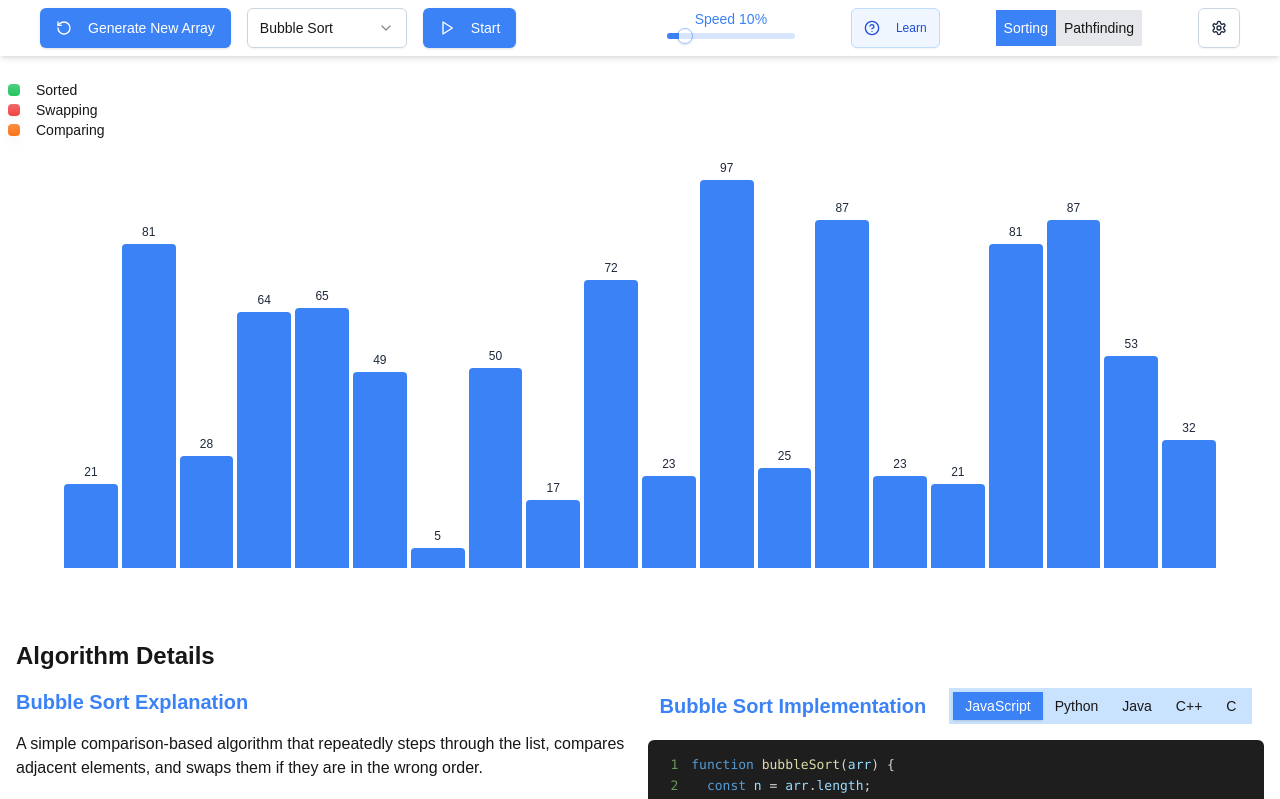
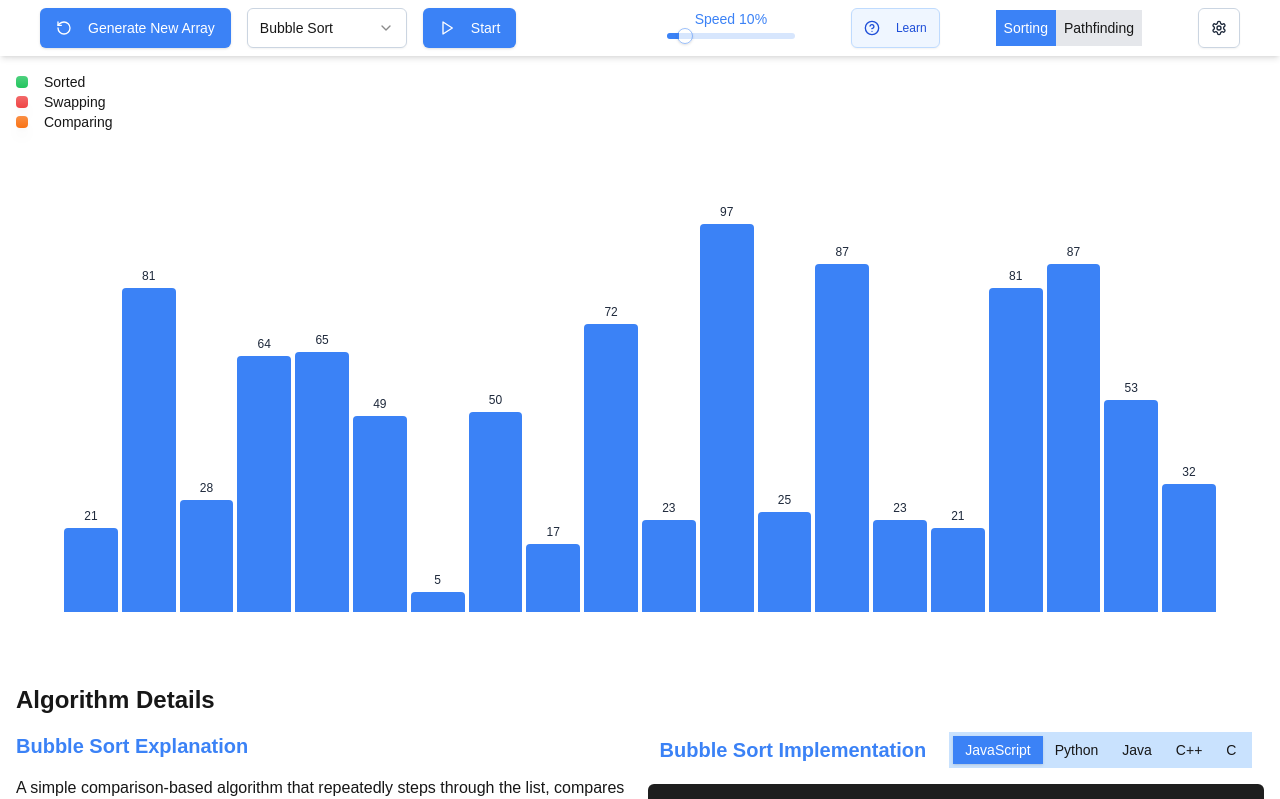
Before and after one commit to mmal3k/algorithms-visualizer, a Next.js app: page /visualizer/sorting in a window 1280 px wide. Shown: the top 799 px of the page. Built offline with nearby package versions, Linux system fonts and the light colour scheme.

Commit message:
fix sorting legend

```diff
--- a/src/app/visualizer/sorting/page.tsx
+++ b/src/app/visualizer/sorting/page.tsx
@@ -186,8 +186,8 @@ export default function SortingVisualizer() {
   };
 
   return (
-    <div className="relative flex flex-col items-center gap-8">
-      <div className="flex flex-wrap items-center gap-4 py-2 shadow-md backdrop-blur w-full px-4 sm:px-10 bg-ui-background/50">
+    <div className="relative flex flex-col items-center">
+      <div className="flex flex-wrap items-center gap-4 py-2 shadow-md backdrop-blur w-full px-4 sm:px-10 bg-ui-background/50 mb-4">
         <div className="flex flex-wrap items-center gap-4 w-full sm:w-auto">
           <Button
             className="flex items-center h-10 w-full sm:w-auto bg-button-primary-bg text-button-primary-text px-4 rounded-md hover:bg-button-primary-hover"
@@ -393,7 +393,7 @@ export default function SortingVisualizer() {
         </div>
       </div>
 
-      <div className="text-sm font-medium absolute flex gap-2 md:gap-0 md:flex-col top-52 md:top-20 left-2 w-30 h-20">
+      <div className="text-sm font-medium flex gap-2 md:gap-0 md:flex-col self-start ml-4">
         <div className="flex items-center gap-1 md:gap-4">
           <div className="w-3 h-3 rounded-sm bg-gradient-to-t from-sort-sorted to-sort-sorted/80"></div>
           Sorted
@@ -407,7 +407,7 @@ export default function SortingVisualizer() {
           Comparing
         </div>
       </div>
-      <div className="flex items-end gap-1 h-[400px] w-full max-w-6xl mt-20 px-4 sm:px-0">
+      <div className="flex items-end gap-1 h-[400px] w-full max-w-6xl mt-20 px-4 sm:px-0 mb-8">
         {array.map((value, index) => (
           <div
             key={index}
```
